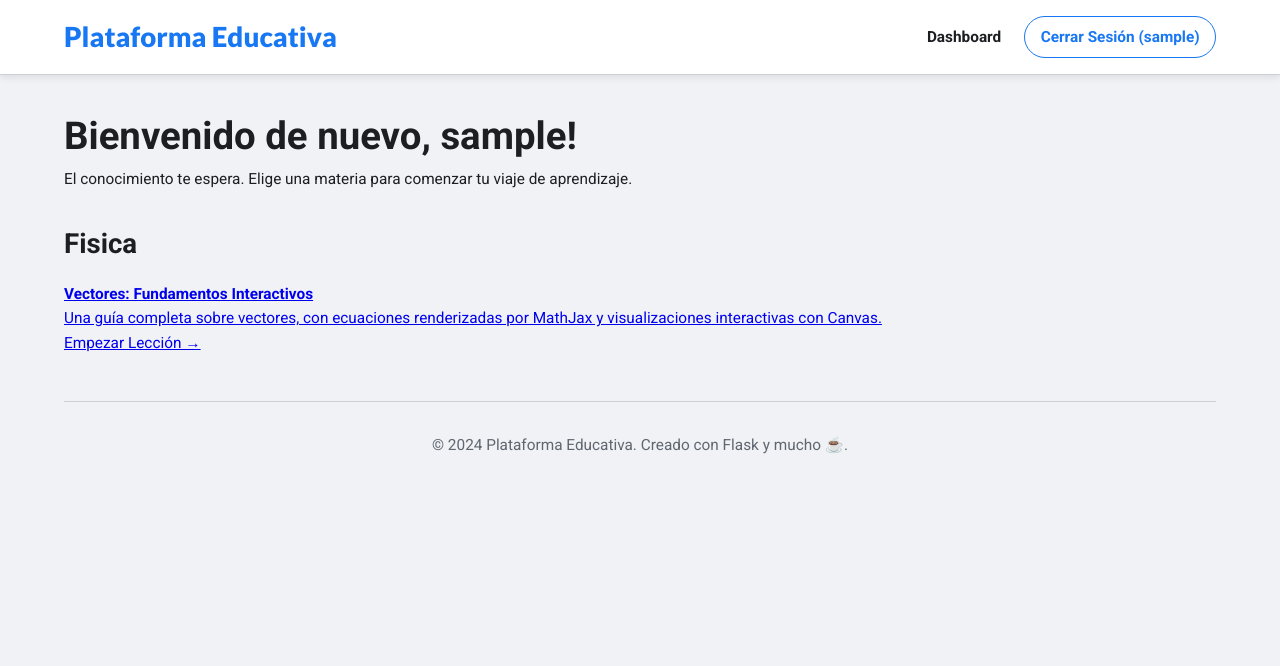
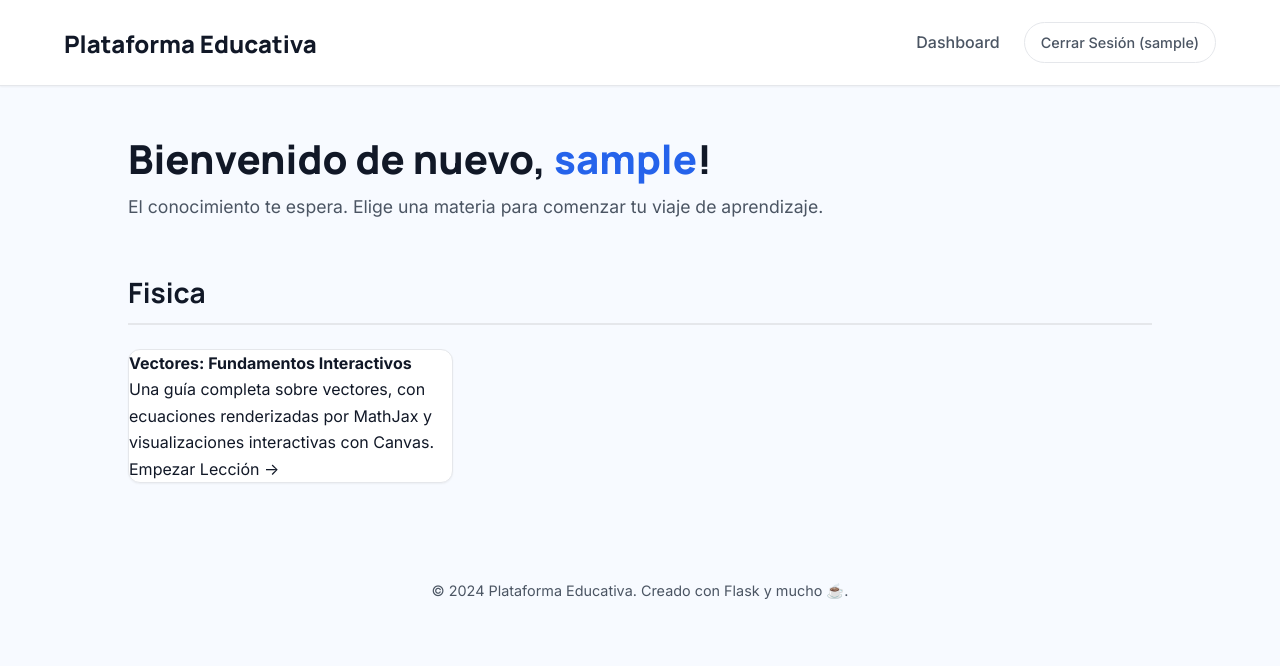
Before and after one commit to gerardthecreator/Educativa, a Flask app: page /dashboard in a window 1280 px wide. Shown: the top 666 px of the page. Run offline with Flask 3, Linux system fonts and the light colour scheme; the visitor is signed in with stand-in values (Sample User, id 1).

Commit message:
style.css

```diff
--- a/static/style.css
+++ b/static/style.css
@@ -1,198 +1,248 @@
-/* static/style.css (VERSIÓN DE DISEÑO FLUIDO Y ESCALABLE) */
+/* static/style.css (VERSIÓN DEFINITIVA - PROFESIONAL Y ROBUSTA) */
 
 /* --- 1. Fuentes e Importaciones --- */
-@import url('https://fonts.googleapis.com/css2?family=Roboto:wght@400;700&family=Lato:wght@400;700;900&display=swap');
+@import url('https://fonts.googleapis.com/css2?family=Inter:wght@400;500;700&family=Manrope:wght@700;800&display=swap');
 
-/* --- 2. Variables de Diseño --- */
+/* --- 2. Variables de Diseño (Tema Limpio y Moderno) --- */
 :root {
-    --font-primary: 'Roboto', sans-serif;
-    --font-display: 'Lato', sans-serif;
+    --font-body: 'Inter', -apple-system, BlinkMacSystemFont, "Segoe UI", Roboto, Helvetica, Arial, sans-serif;
+    --font-heading: 'Manrope', -apple-system, BlinkMacSystemFont, "Segoe UI", Roboto, Helvetica, Arial, sans-serif;
 
-    --color-bg: #f0f2f5;
+    --color-background: #f7faff;
     --color-surface: #ffffff;
-    --color-primary: #1877f2; /* Azul tipo Facebook/Meta */
-    --color-primary-dark: #166fe5;
-    --color-secondary: #42b72a; /* Verde para éxito */
-    --color-text: #1c1e21;
-    --color-text-muted: #606770;
-    --color-border: #ccd0d5;
-    --shadow-md: 0 2px 8px rgba(0, 0, 0, 0.1);
-    --border-radius: 8px;
+    --color-primary: #2563eb; /* Azul corporativo */
+    --color-primary-hover: #1d4ed8;
+    --color-secondary: #059669; /* Verde para éxito */
+    --color-text-primary: #111827;
+    --color-text-secondary: #4b5563;
+    --color-border: #e5e7eb;
+
+    --shadow-sm: 0 1px 2px 0 rgb(0 0 0 / 0.05);
+    --shadow-md: 0 4px 6px -1px rgb(0 0 0 / 0.1), 0 2px 4px -2px rgb(0 0 0 / 0.1);
+    --border-radius: 0.75rem; /* 12px */
+    --transition-speed: 200ms;
 }
 
-/* --- 3. Configuración Base con Unidades Fluidas --- */
-* {
+/* --- 3. Reseteo y Estilos Base --- */
+*, *::before, *::after {
     box-sizing: border-box;
     margin: 0;
     padding: 0;
 }
 
 html {
-    /* La base de todo el diseño fluido. 1vw = 1% del ancho de la pantalla.
-       Esto hace que el tamaño de la fuente se escale con el ancho de la pantalla. */
-    font-size: 1.2vw;
-
-    /* Ponemos límites para que no se haga ni demasiado pequeño ni demasiado grande */
-    min-font-size: 14px;
-    max-font-size: 18px;
+    -webkit-text-size-adjust: 100%;
+    -webkit-font-smoothing: antialiased;
+    -moz-osx-font-smoothing: grayscale;
 }
 
 body {
-    font-family: var(--font-primary);
-    background-color: var(--color-bg);
-    color: var(--color-text);
-    line-height: 1.6;
+    font-family: var(--font-body);
+    background-color: var(--color-background);
+    color: var(--color-text-primary);
+    line-height: 1.65;
 }
 
-/* --- 4. Cabecera y Navegación (Diseño Fijo) --- */
+/* --- 4. Cabecera y Navegación --- */
 header {
     background-color: var(--color-surface);
-    padding: 0.8rem 5%; /* Padding porcentual */
+    padding: 1rem 5%;
     display: flex;
     justify-content: space-between;
     align-items: center;
-    box-shadow: var(--shadow-md);
     border-bottom: 1px solid var(--color-border);
+    box-shadow: var(--shadow-sm);
     position: sticky;
     top: 0;
-    z-index: 1000;
+    z-index: 100;
 }
 
 header .logo {
-    font-family: var(--font-display);
-    color: var(--color-primary);
-    font-size: 1.8rem; /* rem se basa en el font-size del html, por lo que también escala */
-    font-weight: 900;
+    font-family: var(--font-heading);
+    color: var(--color-text-primary);
+    font-size: 1.5rem;
+    font-weight: 800;
     text-decoration: none;
 }
 
 header nav {
     display: flex;
     align-items: center;
+    gap: 1.5rem;
 }
 
 header nav a {
-    color: var(--color-text);
+    color: var(--color-text-secondary);
     text-decoration: none;
-    margin-left: 1.5rem;
-    font-weight: 700;
-    font-size: 1rem;
-    white-space: nowrap; /* Evita que el texto se rompa */
-    transition: color 0.2s;
+    font-weight: 500;
+    transition: color var(--transition-speed) ease-in-out;
 }
 
-header nav a:hover { color: var(--color-primary); }
+header nav a:hover {
+    color: var(--color-primary);
+}
 
 header nav .logout-button {
-    border: 1px solid var(--color-primary);
-    color: var(--color-primary);
+    font-size: 0.9rem;
     padding: 0.5rem 1rem;
+    border: 1px solid var(--color-border);
     border-radius: 50px;
+    background-color: transparent;
+    transition: all var(--transition-speed) ease-in-out;
 }
 header nav .logout-button:hover {
     background-color: var(--color-primary);
+    border-color: var(--color-primary);
     color: white;
 }
 
-/* --- 5. Contenedor Principal (Fluido) --- */
+/* --- 5. Contenedor Principal --- */
 main {
-    width: 90%; /* Ocupa el 90% del ancho de la pantalla */
-    max-width: 1200px; /* Pero con un límite máximo para no estirarse demasiado en pantallas gigantes */
-    margin: 2rem auto;
+    width: 90%;
+    max-width: 1280px;
+    margin: 2.5rem auto;
 }
 
-/* --- 6. Formularios (Centrados y Fluidos) --- */
+/* --- 6. Formularios --- */
 form {
-    width: 90%;
-    max-width: 480px;
-    margin: 3rem auto;
+    max-width: 420px;
+    margin: 4rem auto;
     background: var(--color-surface);
-    padding: 2rem;
+    padding: 2.5rem;
     border-radius: var(--border-radius);
     box-shadow: var(--shadow-md);
 }
+
 form h2 {
-    font-family: var(--font-display);
+    font-family: var(--font-heading);
     text-align: center;
     font-size: 2rem;
-    margin-bottom: 1.5rem;
+    margin-bottom: 2rem;
 }
-form input {
-    width: 100%; /* Ocupan todo el ancho del formulario */
-    padding: 1rem;
-    font-size: 1rem;
-    border: 1px solid var(--color-border);
-    border-radius: 6px;
+/* ... otros estilos de formulario ... */
+
+/* --- 7. Dashboard --- */
+.dashboard-header {
+    margin-bottom: 3rem;
 }
-form button {
-    width: 100%;
-    padding: 1rem;
-    font-size: 1.2rem;
-    font-weight: 700;
-    border: none;
-    border-radius: 6px;
-    background-color: var(--color-primary);
-    color: white;
-    cursor: pointer;
+.dashboard-header h2 {
+    font-family: var(--font-heading);
+    font-size: 2.5rem;
+    font-weight: 800;
 }
+.dashboard-header .username { color: var(--color-primary); }
+.dashboard-header p { font-size: 1.1rem; color: var(--color-text-secondary); }
 
-/* --- 7. Dashboard (Grid Fluido) --- */
-.dashboard-header h2 { font-size: 2.5rem; }
-.section-title h3 { font-size: 1.8rem; margin-top: 2rem; }
+.section-title h3 {
+    font-family: var(--font-heading);
+    font-size: 1.75rem;
+    margin-top: 3rem;
+    padding-bottom: 0.5rem;
+    border-bottom: 2px solid var(--color-border);
+}
 
 .lessons-grid {
     display: grid;
-    /* Esto es clave: crea columnas de un tamaño mínimo de 300px,
-       pero que pueden crecer para llenar el espacio. Se ajusta automáticamente. */
-    grid-template-columns: repeat(auto-fit, minmax(300px, 1fr));
-    gap: 1.5rem; /* El espacio entre tarjetas también es relativo */
-    margin-top: 1rem;
+    grid-template-columns: 1fr; /* Una columna por defecto */
+    gap: 1.5rem;
+    margin-top: 1.5rem;
 }
 
-/* --- 8. Lección (Contenido Fluido) --- */
+.lesson-card {
+    background-color: var(--color-surface);
+    border-radius: var(--border-radius);
+    text-decoration: none;
+    color: var(--color-text-primary);
+    box-shadow: var(--shadow-sm);
+    transition: transform var(--transition-speed) ease-in-out, box-shadow var(--transition-speed) ease-in-out;
+    border: 1px solid var(--color-border);
+}
+.lesson-card:hover {
+    transform: translateY(-5px);
+    box-shadow: var(--shadow-md);
+}
+/* ... otros estilos de tarjeta ... */
+
+
+/* --- 8. Página de Lección --- */
 .lesson-container {
-    width: 90%;
-    max-width: 850px;
+    max-width: 800px;
     margin: 0 auto;
+    background-color: var(--color-surface);
+    padding: 2rem;
+    border-radius: var(--border-radius);
+    box-shadow: var(--shadow-sm);
 }
-.lesson-content-box {
-    background: var(--color-surface);
-    padding: 5%; /* Padding porcentual */
-    border-radius: var(--border-radius);
+.lesson-title {
+    font-family: var(--font-heading);
+    font-size: 2.25rem;
+    line-height: 1.2;
+    margin-bottom: 1.5rem;
 }
-.lesson-title { font-size: 2.8rem; font-family: var(--font-display); line-height: 1.2; }
-.lesson-text p, .lesson-text li { font-size: 1.1rem; }
-.lesson-text .lesson-image { max-width: 100%; height: auto; }
+.lesson-text p, .lesson-text li {
+    font-size: 1.1rem;
+    color: var(--color-text-primary);
+    margin-bottom: 1.25rem;
+}
+.lesson-text .lesson-image {
+    max-width: 100%;
+    height: auto;
+    border-radius: calc(var(--border-radius) - 4px);
+    margin: 2rem 0;
+}
 .lesson-navigation {
     display: flex;
-    justify-content: space-between;
+    flex-direction: column; /* Apilados en móviles */
     gap: 1rem;
     margin-top: 2rem;
+    padding-top: 2rem;
+    border-top: 1px solid var(--color-border);
 }
+.nav-button {
+    text-align: center;
+    padding: 0.75rem 1.5rem;
+    text-decoration: none;
+    border-radius: 50px;
+    font-weight: 700;
+    transition: all var(--transition-speed) ease-in-out;
+    border: 1px solid var(--color-border);
+}
+.prev-button { background-color: var(--color-surface); color: var(--color-text-primary); }
+.next-button { background-color: var(--color-primary); color: white; border-color: var(--color-primary); }
+.prev-button:hover { background-color: #f3f4f6; }
+.next-button:hover { background-color: var(--color-primary-hover); }
 
 /* --- 9. Pie de Página --- */
 footer {
-    width: 90%;
-    max-width: 1200px;
-    margin: 3rem auto;
-    padding: 2rem 0;
     text-align: center;
-    border-top: 1px solid var(--color-border);
-    color: var(--color-text-muted);
+    margin: 4rem auto 2rem auto;
+    padding: 2rem 5%;
+    color: var(--color-text-secondary);
+    font-size: 0.9rem;
 }
 
-/* --- 10. No se necesitan Media Queries complejas --- */
-/* El diseño se basa en porcentajes y anchos máximos,
-   por lo que se adapta fluidamente sin necesidad de cambiar el layout.
-   Podemos añadir una media query solo para ajustar la fuente base en pantallas muy pequeñas. */
-@media (max-width: 480px) {
-    html {
-        font-size: 14px; /* Fijamos un tamaño mínimo legible en los teléfonos más pequeños */
+
+/* ======================================================= */
+/* === MEDIA QUERIES - AQUÍ SE AJUSTA PARA PANTALLAS MÁS GRANDES === */
+/* ======================================================= */
+
+/* Tablets (a partir de 640px) */
+@media (min-width: 640px) {
+    .lessons-grid {
+        grid-template-columns: repeat(2, 1fr);
     }
-    header, main, footer {
-        width: 95%; /* Usamos un poco más de espacio en pantallas muy estrechas */
-    }
-    form {
-        padding: 1.5rem;
+    .lesson-navigation {
+        flex-direction: row;
     }
 }
+
+/* Escritorios pequeños (a partir de 1024px) */
+@media (min-width: 1024px) {
+    .lessons-grid {
+        grid-template-columns: repeat(3, 1fr);
+    }
+    header, main {
+        padding-left: 5%;
+        padding-right: 5%;
+    }
+}
```
